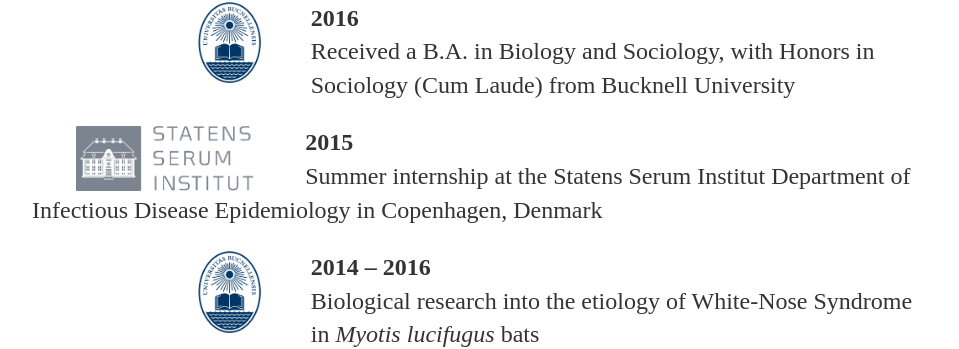
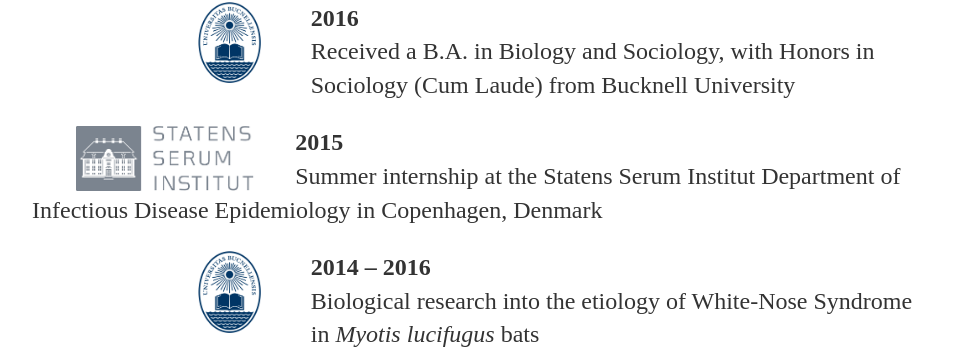
Before and after one commit to Ben4444/Ben4444.github.io, a Jekyll site: the page experience/index.html, which Jekyll copies as it is, in a window 1280 px wide. Shown: the part 1002-1351 px from the top of the page, without its empty margins (160-1119 px from the left). Built offline with Jekyll 4.4.1, drawn with Linux system fonts in a browser that asks for light colours.

Commit message:
Update index.html
margins

```diff
--- a/experience/index.html
+++ b/experience/index.html
@@ -60,7 +60,7 @@
 				Received a B.A. in Biology and Sociology, with Honors in Sociology (Cum Laude) from Bucknell University
 			</p>
  			<p>
-				<img src="../assets/images/statens_serum_institut.png" alt="SSI Logo" width="20%" height="20%" align="left" style="margin:0px 50px 0px 44px">
+				<img src="../assets/images/statens_serum_institut.png" alt="SSI Logo" width="20%" height="20%" align="left" style="margin:0px 40px 0px 44px">
 				<strong>2015</strong><br>
 				Summer internship at the Statens Serum Institut Department of Infectious Disease Epidemiology in Copenhagen, Denmark
 			</p>
```
